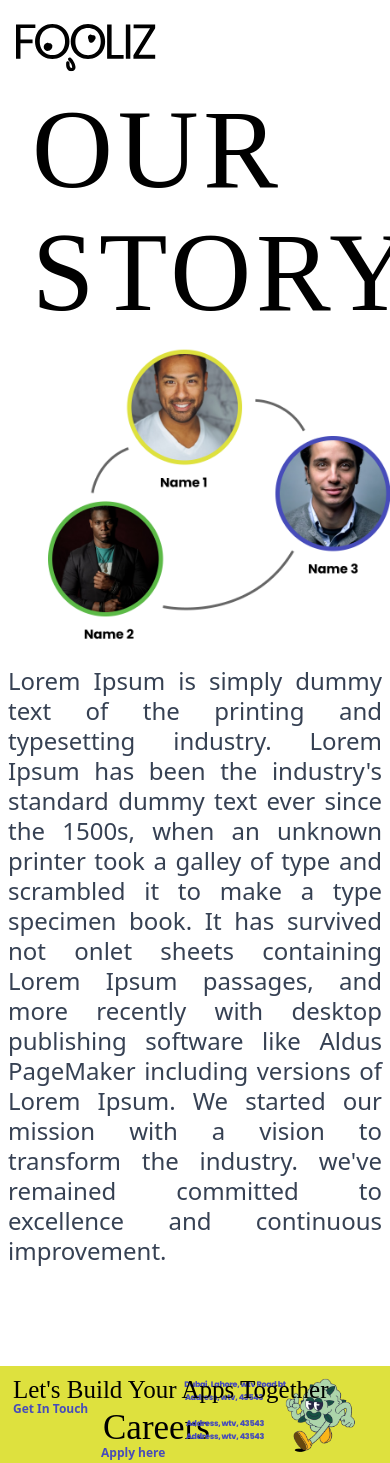
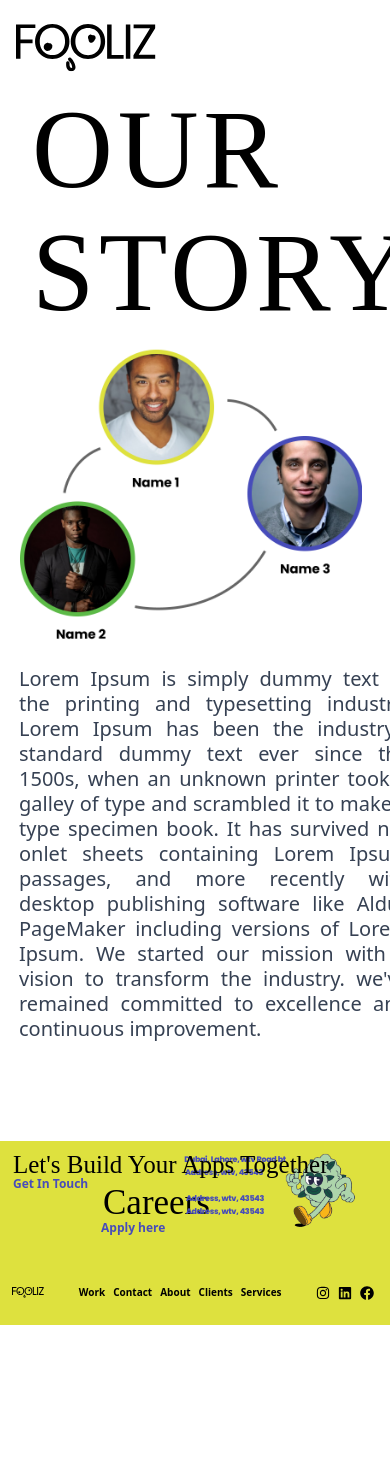
Before and after one commit to ahmadiq01/test, a React (Vite) app: page /story in a window 390 px wide. Shown: the top 1463 px of the page. After the commit the page ends 1325 px from the top, so only its background shows below. Built offline with nearby package versions, Linux system fonts and the light colour scheme; a web font is replaced by a local one.

Commit message:
Update story.jsx

```diff
--- a/src/pages/story/story.jsx
+++ b/src/pages/story/story.jsx
@@ -23,12 +23,12 @@ const ContactPage = () => {
           </div>
 
           {/* Mobile-only team members section - Shown second on mobile */}
-          <div className="lg:w-1/2 md:hidden container mx-auto px-4 lg:px-6 mt-[-58px] ml-4 lg:ml-[40px] relative">
+          <div className="lg:w-1/2 md:hidden container mx-auto px-4 ml-[-12px] lg:px-6 mt-[-58px] lg:ml-[40px] relative">
             <img src={StoryImg} alt="" className="max-w-full" />
           </div>
 
           {/* Lorem Ipsum paragraph - Shown third on mobile */}
-          <p className="text-gray-700 w-full leading-tight mb-[100px] font-semi-bold text-2xl ml-[-8px] md:ml-[-8px] lg:ml-[40px] lg:w-[55%] text-justify break-words">
+          <p className="text-gray-700 w-[390px] leading-tight mb-[100px] font-semi-bold text-xl ml-[3px] md:ml-[-8px] lg:ml-[40px] lg:w-[55%] text-justify break-words">
             Lorem Ipsum is simply dummy text of the printing and typesetting
             industry. Lorem Ipsum has been the industry's standard dummy text
             ever since the 1500s, when an unknown printer took a galley of type
```
